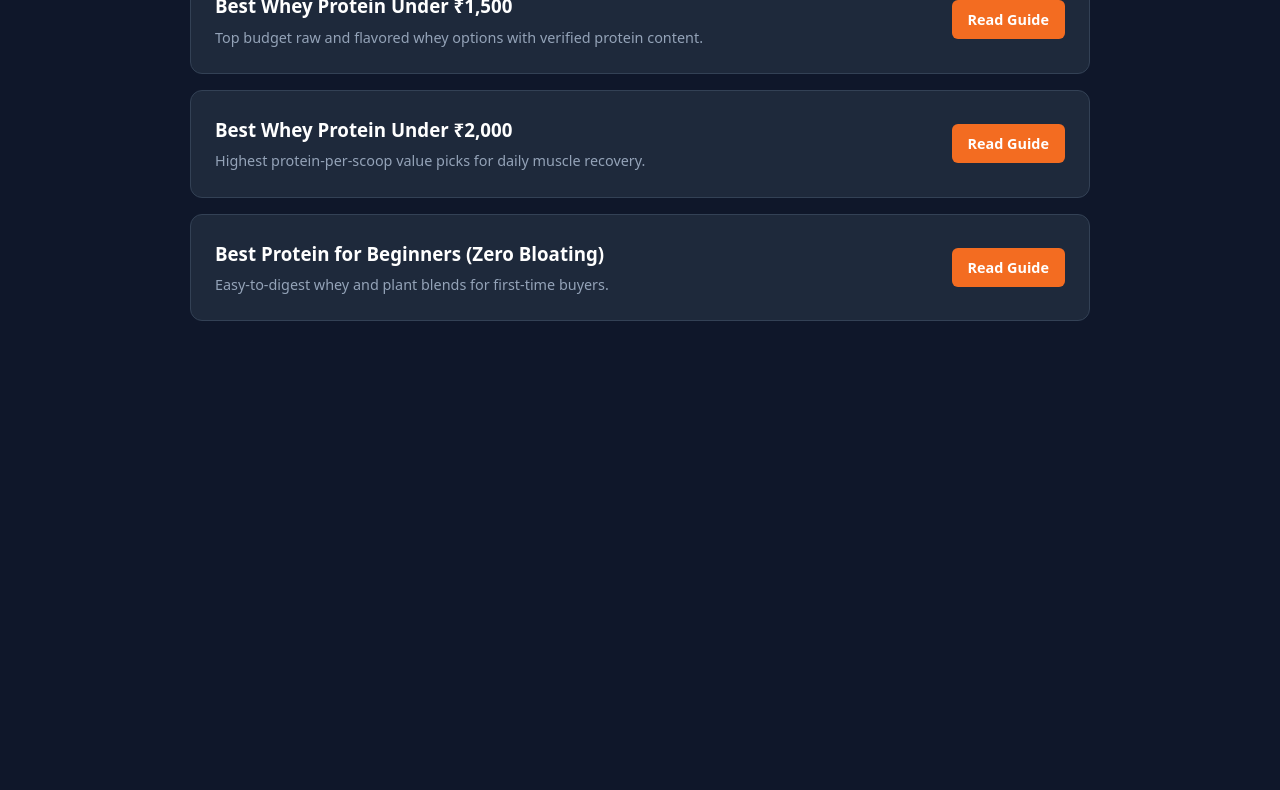
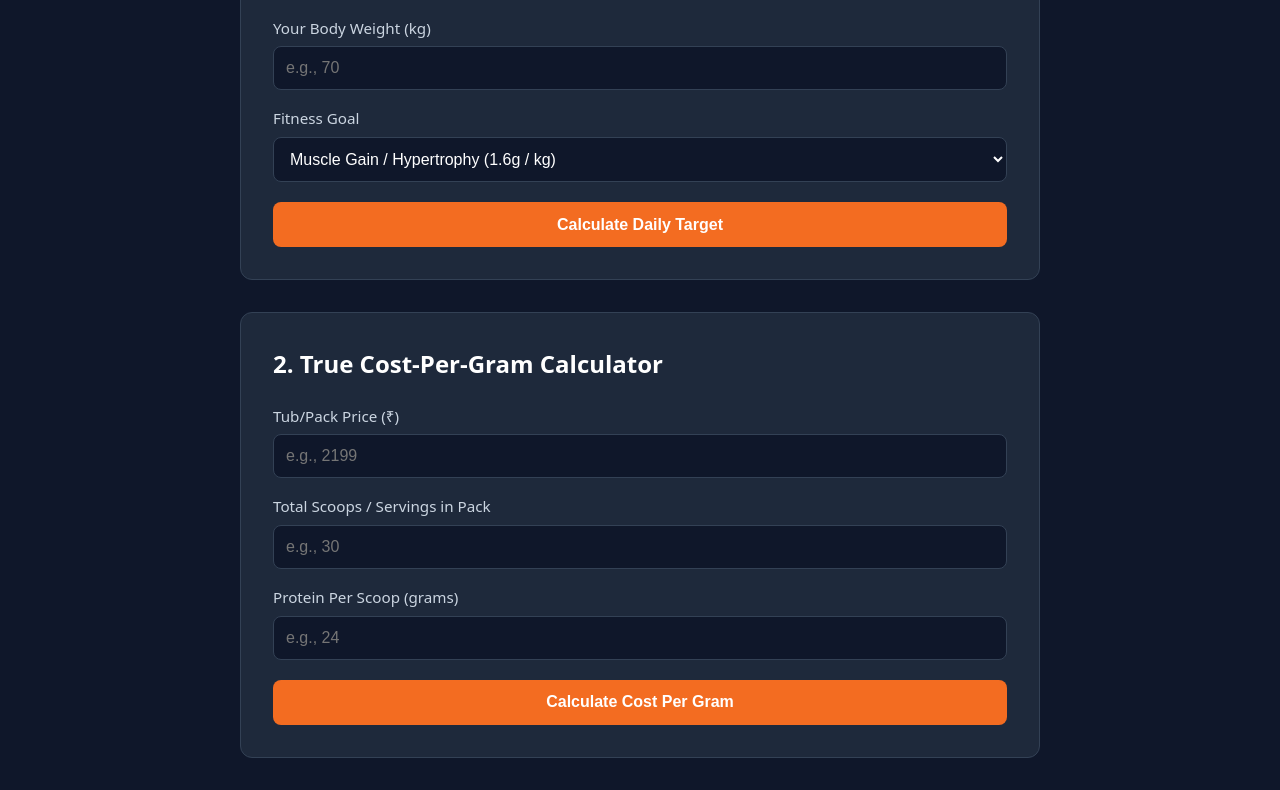
Before and after one commit to epsuboth53-alt/Pickmyprotein, a plain HTML site: page calculators/index.html in a window 1280 px wide. Shown: the part 244-1034 px from the top of the page. Before the commit the page ends 800 px from the top, so only its background shows below. Drawn offline with Linux system fonts and the light colour scheme.

Commit message:
Update index.html

```diff
--- a/calculators/index.html
+++ b/calculators/index.html
@@ -3,15 +3,21 @@
 <head>
     <meta charset="UTF-8">
     <meta name="viewport" content="width=device-width, initial-scale=1.0">
-    <title>Best Protein Guides in India (2026) | Pick My Protein</title>
+    <title>Protein & Cost-Per-Gram Calculators | Pick My Protein</title>
     <style>
         :root { --primary: #f36c21; --bg-dark: #0f172a; }
         body { font-family: system-ui, -apple-system, sans-serif; background: var(--bg-dark); color: #fff; margin: 0; line-height: 1.6; }
         header { padding: 1rem 2rem; display: flex; justify-content: space-between; align-items: center; border-bottom: 1px solid #1e293b; }
         nav a { color: #cbd5e1; text-decoration: none; margin-left: 1.5rem; }
-        .container { max-width: 900px; margin: 2rem auto; padding: 0 1rem; }
-        .list-item { background: #1e293b; padding: 1.5rem; border-radius: 12px; border: 1px solid #334155; margin-bottom: 1rem; display: flex; justify-content: space-between; align-items: center; }
-        .btn { background: var(--primary); color: #fff; padding: 0.5rem 1rem; border-radius: 6px; text-decoration: none; font-weight: 600; font-size: 0.9rem; }
+        .container { max-width: 800px; margin: 2rem auto; padding: 0 1rem; }
+        .card { background: #1e293b; padding: 2rem; border-radius: 12px; border: 1px solid #334155; margin-bottom: 2rem; }
+        h1, h2 { margin-top: 0; }
+        label { display: block; margin: 1rem 0 0.4rem; color: #cbd5e1; font-size: 0.95rem; }
+        input, select { width: 100%; padding: 0.75rem; border-radius: 8px; border: 1px solid #334155; background: #0f172a; color: #fff; font-size: 1rem; box-sizing: border-box; }
+        button { background: var(--primary); color: #fff; border: none; padding: 0.85rem 1.5rem; border-radius: 8px; font-weight: 600; font-size: 1rem; cursor: pointer; margin-top: 1.25rem; width: 100%; }
+        button:hover { opacity: 0.92; }
+        .result { margin-top: 1.25rem; padding: 1rem; background: #0f172a; border-left: 4px solid var(--primary); border-radius: 6px; display: none; }
+        .rec-link { display: inline-block; margin-top: 0.75rem; color: var(--primary); font-weight: 600; text-decoration: none; }
     </style>
 </head>
 <body>
@@ -19,40 +25,88 @@
     <header>
         <a href="/" style="color: #fff; font-weight: bold; text-decoration: none; font-size: 1.2rem;">pickmyprotein.com</a>
         <nav>
-            <a href="/calculators/">Calculators</a>
+            <a href="/calculators/" style="color: #f36c21;">Calculators</a>
             <a href="/compare/">Compare</a>
-            <a href="/best-protein/" style="color: #f36c21;">Best Guides</a>
+            <a href="/best-protein/">Best Guides</a>
         </nav>
     </header>
 
     <div class="container">
-        <h1>Best Protein Buying Guides (Ranked by Value & Purity)</h1>
-        <p style="color: #94a3b8;">Curated rankings filtered by budget, lab-tested accuracy, and digestibility.</p>
+        <h1>Protein Calculators</h1>
 
-        <div class="list-item">
-            <div>
-                <h3 style="margin: 0 0 0.3rem;">Best Whey Protein Under ₹1,500</h3>
-                <p style="margin: 0; color: #94a3b8; font-size: 0.9rem;">Top budget raw and flavored whey options with verified protein content.</p>
-            </div>
-            <a href="/best-protein/under-1500.html" class="btn">Read Guide</a>
+        <!-- Tool 1: Daily Protein Intake Calculator -->
+        <div class="card">
+            <h2>1. Daily Protein Target Calculator</h2>
+            <label for="weight">Your Body Weight (kg)</label>
+            <input type="number" id="weight" placeholder="e.g., 70" min="20" max="250">
+
+            <label for="goal">Fitness Goal</label>
+            <select id="goal">
+                <option value="1.2">General Health & Fitness (1.2g / kg)</option>
+                <option value="1.6" selected>Muscle Gain / Hypertrophy (1.6g / kg)</option>
+                <option value="2.0">Fat Loss / Muscle Retention (2.0g / kg)</option>
+            </select>
+
+            <button type="button" onclick="calcDaily()">Calculate Daily Target</button>
+            <div id="dailyResult" class="result"></div>
         </div>
 
-        <div class="list-item">
-            <div>
-                <h3 style="margin: 0 0 0.3rem;">Best Whey Protein Under ₹2,000</h3>
-                <p style="margin: 0; color: #94a3b8; font-size: 0.9rem;">Highest protein-per-scoop value picks for daily muscle recovery.</p>
-            </div>
-            <a href="/best-protein/under-2000.html" class="btn">Read Guide</a>
-        </div>
+        <!-- Tool 2: True Cost Per Gram Calculator -->
+        <div class="card">
+            <h2>2. True Cost-Per-Gram Calculator</h2>
+            <label for="price">Tub/Pack Price (₹)</label>
+            <input type="number" id="price" placeholder="e.g., 2199" min="1">
 
-        <div class="list-item">
-            <div>
-                <h3 style="margin: 0 0 0.3rem;">Best Protein for Beginners (Zero Bloating)</h3>
-                <p style="margin: 0; color: #94a3b8; font-size: 0.9rem;">Easy-to-digest whey and plant blends for first-time buyers.</p>
-            </div>
-            <a href="/best-protein/beginners.html" class="btn">Read Guide</a>
+            <label for="servings">Total Scoops / Servings in Pack</label>
+            <input type="number" id="servings" placeholder="e.g., 30" min="1">
+
+            <label for="proteinPerScoop">Protein Per Scoop (grams)</label>
+            <input type="number" id="proteinPerScoop" placeholder="e.g., 24" min="1">
+
+            <button type="button" onclick="calcCost()">Calculate Cost Per Gram</button>
+            <div id="costResult" class="result"></div>
         </div>
     </div>
 
+    <script>
+        function calcDaily() {
+            const w = parseFloat(document.getElementById('weight').value);
+            const g = parseFloat(document.getElementById('goal').value);
+            if (!w || w <= 0) {
+                alert('Please enter a valid body weight in kg.');
+                return;
+            }
+            const target = Math.round(w * g);
+            const scoopsNeeded = (target / 24).toFixed(1);
+            const res = document.getElementById('dailyResult');
+            res.style.display = 'block';
+            res.innerHTML = `
+                <strong>Your Daily Target:</strong> ${target}g of protein per day.<br>
+                <span style="color:#94a3b8; font-size:0.9rem;">1 scoop of standard whey (~24g) covers ${Math.round((24 / target) * 100)}% of your daily need (${scoopsNeeded} scoops total if taken purely via whey).</span><br>
+                <a href="/best-protein/" class="rec-link">View Best Proteins For Your Target &rarr;</a>
+            `;
+        }
+
+        function calcCost() {
+            const p = parseFloat(document.getElementById('price').value);
+            const s = parseFloat(document.getElementById('servings').value);
+            const g = parseFloat(document.getElementById('proteinPerScoop').value);
+            if (!p || !s || !g || p <= 0 || s <= 0 || g <= 0) {
+                alert('Please enter valid numbers for price, servings, and protein per scoop.');
+                return;
+            }
+            const totalProtein = s * g;
+            const costPerGram = (p / totalProtein).toFixed(2);
+            const verdict = costPerGram <= 2.8 ? 'Great value for money!' : 'Slightly pricey per gram compared to budget concentrates.';
+            const res = document.getElementById('costResult');
+            res.style.display = 'block';
+            res.innerHTML = `
+                <strong>Cost Per Gram of Pure Protein:</strong> ₹${costPerGram} / gram<br>
+                <span style="color:#94a3b8; font-size:0.9rem;">Total pure protein in pack: ${totalProtein}g. ${verdict}</span><br>
+                <a href="/compare/" class="rec-link">Compare Top Value Brands &rarr;</a>
+            `;
+        }
+    </script>
+
 </body>
 </html>
```
